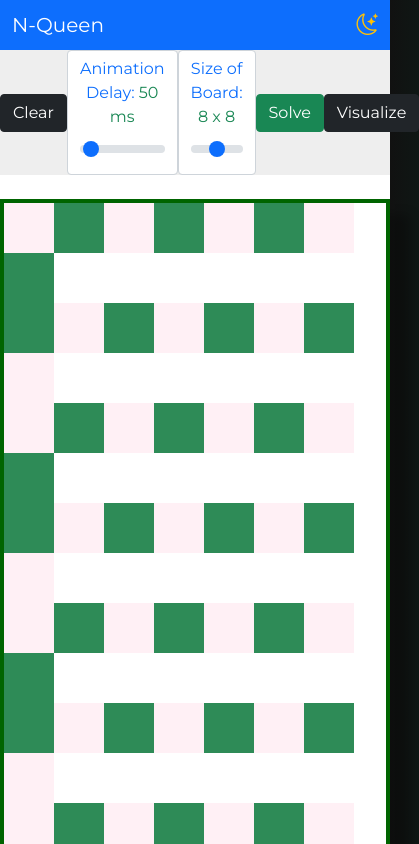
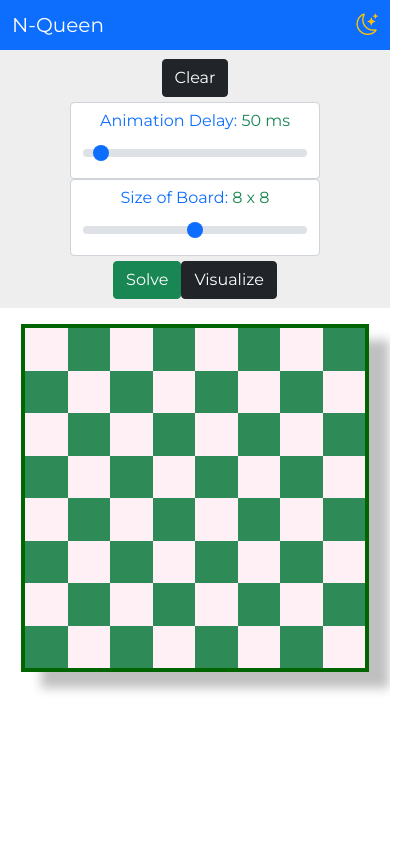
Before and after one commit to The-SP/N-Queen-Visualizer, a React (Create React App) app: page / in a window 390 px wide. Shown: the top 844 px of the page, 419 px wide, since content can reach past the window. Built offline with nearby package versions, Linux system fonts and the light colour scheme.

Commit message:
Make responsive design

```diff
--- a/src/components/Board.js
+++ b/src/components/Board.js
@@ -3,12 +3,13 @@ import "./Board.css";
 const Board = ({ board }) => {
   let squareBG = ["lavenderblush", "seagreen"];
 
+  const totalWidth = (window.innerWidth > 425) ? 400 : (window.innerWidth-50);
   const squareSizeStyle = {
-    width: 400 / board.length,
-    height: 400 / board.length,
+    width: totalWidth / board.length,
+    height: totalWidth / board.length,
   };
   const queenSizeStyle = {
-    fontSize: 250 / board.length,
+    fontSize: (totalWidth/1.6) / board.length,
   };
 
   function getColor(square) {
--- a/src/components/Chess.css
+++ b/src/components/Chess.css
@@ -41,6 +41,12 @@ body {
   background: var(--input-background);
 }
 
+@media (max-width: 576px) {
+    .input-bar>button, .input-bar>div {
+        margin: 5px 0;
+    }
+}
+
 .possible-solutions {
   color: var(--info-text);
   z-index: 1;
--- a/src/components/Chess.js
+++ b/src/components/Chess.js
@@ -48,7 +48,6 @@ const Chess = () => {
       setSolutions(resultsAndAnimations);
 
       results = resultsAndAnimations["results"];
-      console.log("Possible Solutions:", results.length);
     } else {
       // if solution is already fetched
       results = solutions["results"];
@@ -103,7 +102,7 @@ const Chess = () => {
         </div>
       </nav>
 
-      <div className="d-flex justify-content-around align-items-center text-center input-bar">
+      <div className="d-sm-flex p-1 justify-content-around align-items-center text-center input-bar">
         {/* Reset board */}
         <button
           className="btn btn-dark mx-auto toggle-disabled"
@@ -167,10 +166,10 @@ const Chess = () => {
         </button>
       </div>
 
-      <div className="mt-4">
+      <div className="mt-sm-4">
         <Board board={board} />
       </div>
-      <div class="possible-solutions text-center mt-2">
+      <div class="possible-solutions text-center mt-sm-2">
         {solutions && (
           <span class="h4">
             Possible solutions: {solutions["results"].length}
```
